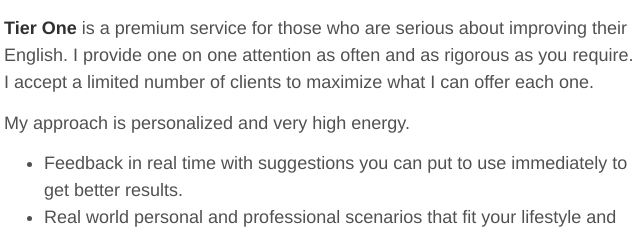
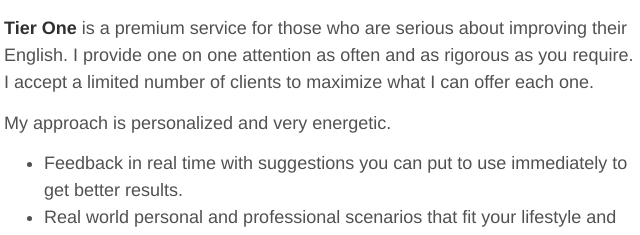
Before and after one commit to wallaceheller/2, a plain HTML site: page index.html in a window 1280 px wide. Shown: the part 853-1088 px from the top of the page, 321-961 px from the left. Drawn offline with Linux system fonts and the light colour scheme.

Commit message:
Actualizar index.html

```diff
--- a/index.html
+++ b/index.html
@@ -39,7 +39,7 @@
 				<li>Gain the confidence you need to take on new challenges.</li>
 			</ul>
 			<p><strong>Tier One</strong> is a premium service for those who are serious about improving their English. I provide one on one attention as often and as rigorous as you require. I accept a limited number of clients to maximize what I can offer each one.</p>
-			<p>My approach is personalized and very high energy.</p>
+			<p>My approach is personalized and very energetic.</p>
 			<ul>
 				<li>Feedback in real time with suggestions you can put to use immediately to get better results. </li>
 				<li>Real world personal and professional scenarios that fit your lifestyle and career path.</li>
```
